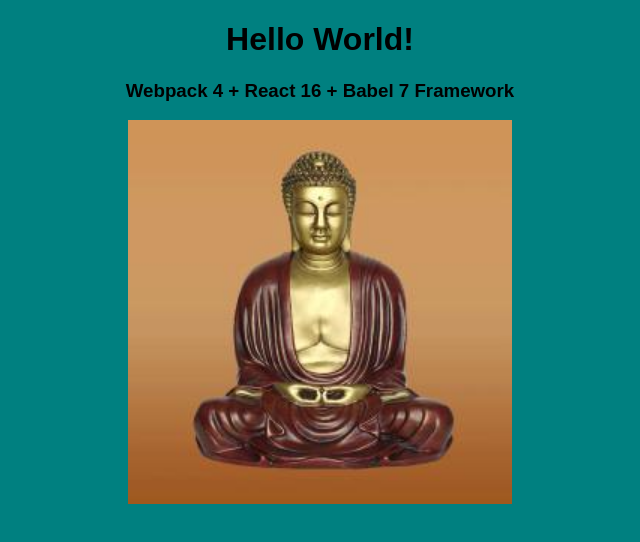
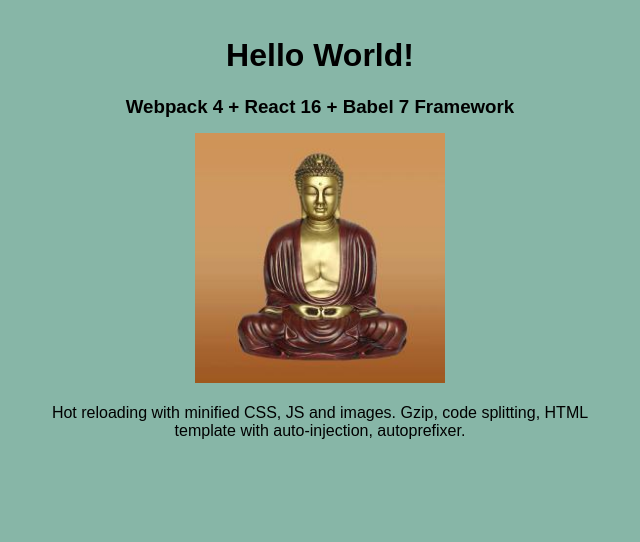
Before and after one commit to DanBuda11/webpack4, a React app: page / in a window 1280 px wide. Shown: the top 542 px of the page, without its empty margins (320-960 px from the left). Built offline with nearby package versions, Linux system fonts and the light colour scheme.

Commit message:
update 'splash screen' text, add readme image

```diff
--- a/src/components/App.js
+++ b/src/components/App.js
@@ -8,6 +8,10 @@ export default class App extends Component {
         <h1>Hello World!</h1>
         <h3>Webpack 4 + React 16 + Babel 7 Framework</h3>
         <img src={buddha} />
+        <p>
+          Hot reloading with minified CSS, JS and images. Gzip, code splitting,
+          HTML template with auto-injection, autoprefixer.
+        </p>
       </div>
     );
   }
--- a/src/styles/main.scss
+++ b/src/styles/main.scss
@@ -1,12 +1,21 @@
 * {
   font-family: sans-serif;
+  margin: 0;
 }
 
 body {
-  background: teal;
+  background: #87B6A7;
   text-align: center;
+  padding: 1em;
 }
 
 img {
   width: 30%;
+  max-width: 250px;
+  margin: 1em;
 }
+
+p {
+  max-width: 600px;
+  margin: 0 auto;
+}
```
Also changed, not shown: webpack4.png (added), 1 other file (tests, documents, lock files or other folders).
